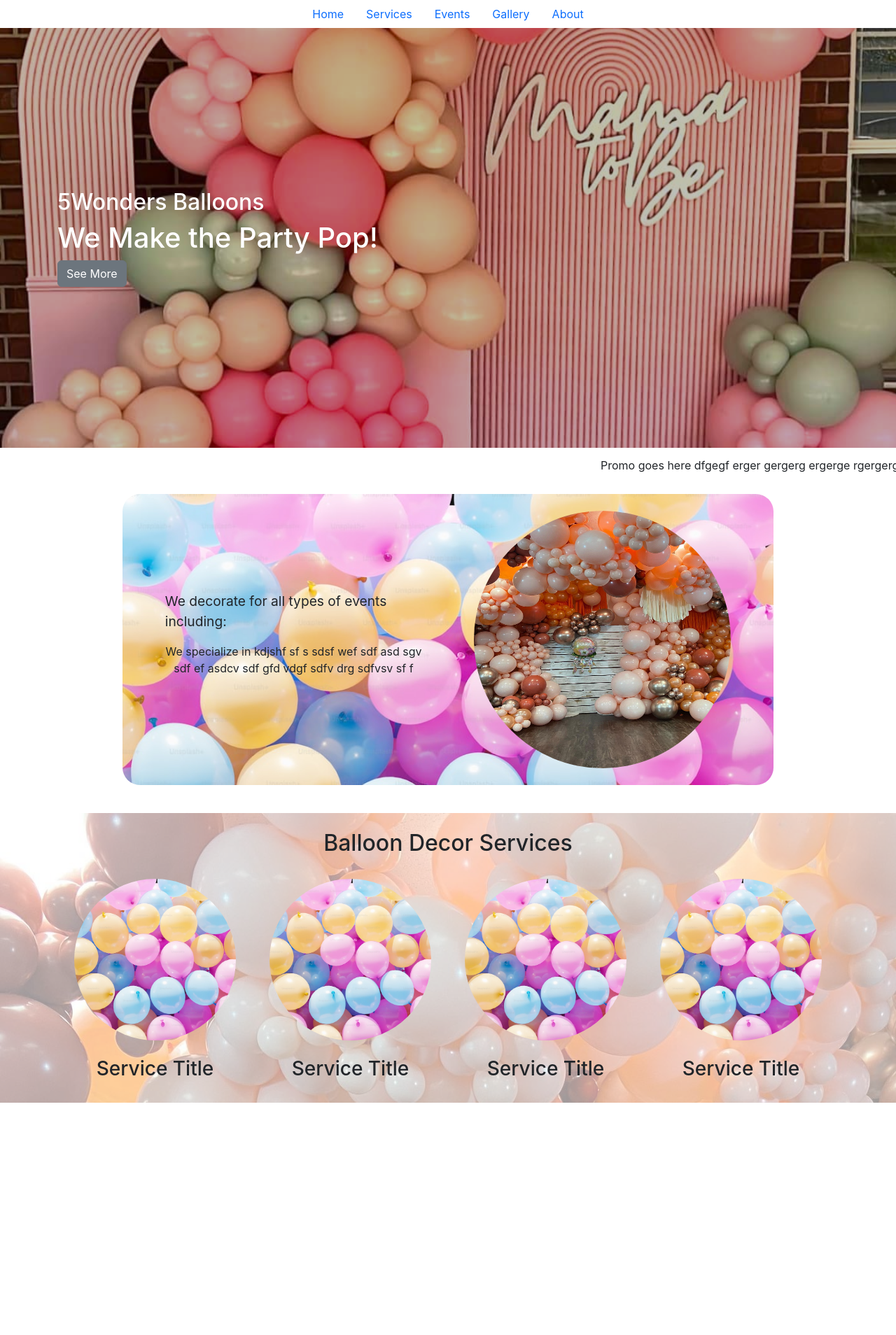
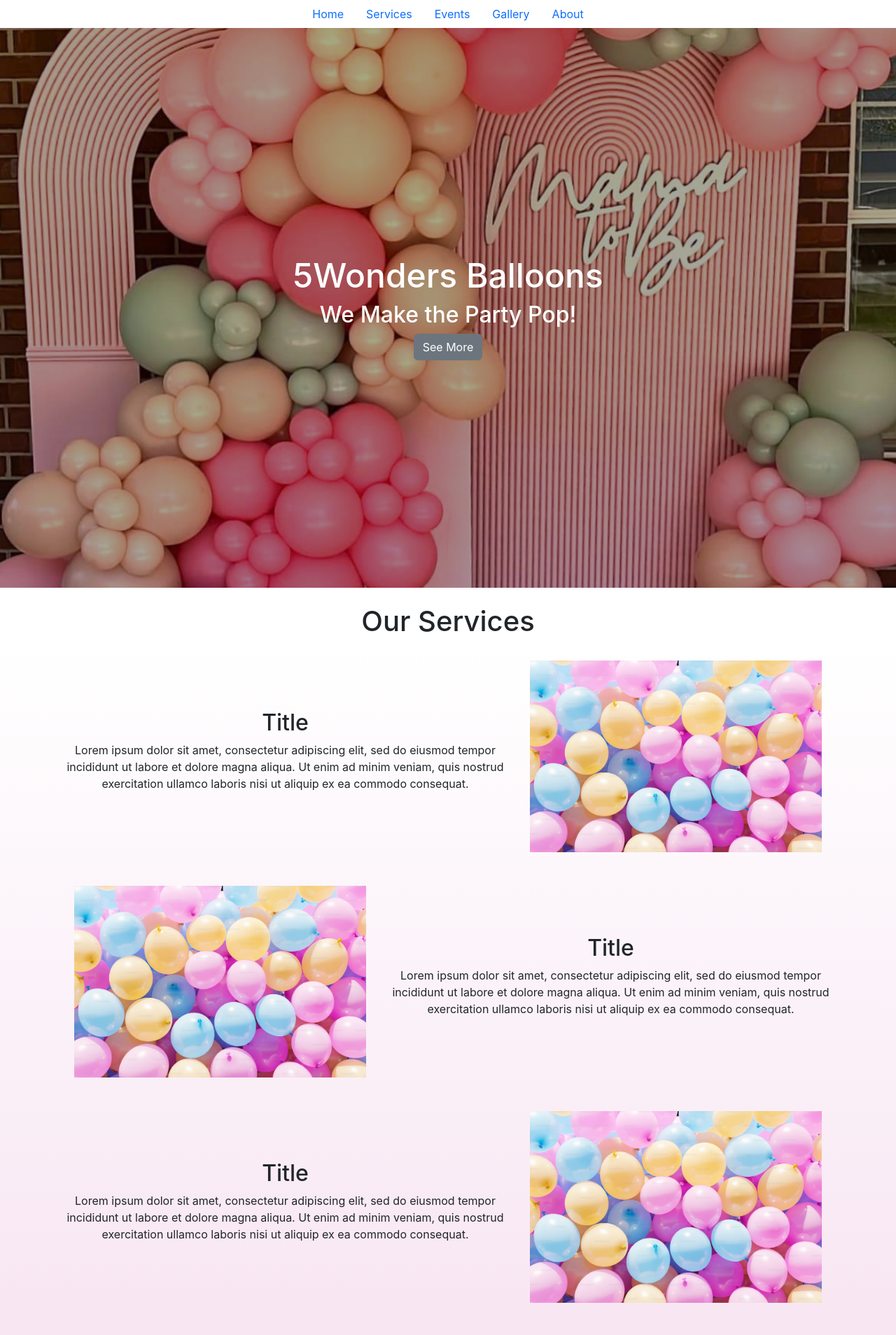
Before and after one commit to Tavera15/FiveWondersBalloon-client, a React (Create React App) app: page /services in a window 1280 px wide. Shown: the top 1908 px of the page at 70% size. Before the commit the page ends 1600 px from the top, so only its background shows below. Built offline with nearby package versions, Linux system fonts and the light colour scheme.

Commit message:
update cards

```diff
--- /dev/null
+++ b/src/Components/QualityCard/QualityCard.css
@@ -0,0 +1,16 @@
+
+.service-card{
+}
+
+
+.service-card-img{
+    background-position: 50% 50%;
+    border-radius: 50%;
+    object-fit: cover;
+    border-radius: 50%;
+    aspect-ratio: 1/1;
+    height: 100%;
+}
+
+.pic{
+}
--- /dev/null
+++ b/src/Components/QualityCard/QualityCard.js
@@ -0,0 +1,27 @@
+import React from "react";
+import { Button } from "react-bootstrap";
+import img from "../../images/card2.jpeg"
+import "./QualityCard.css"
+
+function QualityCard()
+{
+    return(
+        <div className="col-12 col-sm-6 p-4 service-card">
+            <div className="service-card-icon">
+
+            </div>
+            <h2>Title</h2>
+            <p>Lorem ipsum dolor sit amet, consectetur adipiscing elit, sed do eiusmod tempor incididunt ut labore et dolore magna aliqua. Ut enim ad minim veniam, quis nostrud exercitation ullamco laboris nisi ut aliquip ex ea commodo consequat. Duis aute irure dolor in reprehenderit in voluptate velit esse cillum dolore eu fugiat nulla pariatur. Excepteur sint occaecat cupidatat non proident, sunt in culpa qui officia deserunt mollit anim id est laborum.</p>
+        </div>
+    );
+        {/*
+        <div className="col-12 col-lg-3 col-md-3 col-sm-6 service-card">
+        <div className="p-4 col-12">
+        <img alt="1" src={img} className="col-12 service-card-img"/>
+        <h3 className="mt-4">Service Title</h3>
+        </div>
+        </div>
+        */}
+}
+
+export default QualityCard;
--- a/src/Components/ServiceCard/ServiceCard.css
+++ b/src/Components/ServiceCard/ServiceCard.css
@@ -1,16 +1,12 @@
 
 .service-card{
+    display: flex;
+    flex-direction: row;
+    flex-wrap: wrap;
+    justify-content: center;
+    align-items: center;
 }
 
-
-.service-card-img{
-    background-position: 50% 50%;
-    border-radius: 50%;
-    object-fit: cover;
-    border-radius: 50%;
-    aspect-ratio: 1/1;
-    height: 100%;
+.zz-left{
+    flex-direction: row-reverse !important;
 }
-
-.pic{
-}
--- a/src/Components/ServiceCard/ServiceCard.js
+++ b/src/Components/ServiceCard/ServiceCard.js
@@ -1,15 +1,18 @@
 import React from "react";
-import { Button } from "react-bootstrap";
-import img from "../../images/card2.jpeg"
-import "./ServiceCard.css"
+import "./ServiceCard.css";
+import temp from "../../images/card2.jpeg";
 
-function ServiceCard()
+function ServiceCard(props)
 {
     return(
-        <div className="col-12 col-lg-3 col-md-3 col-sm-6 service-card">
-            <div className="p-4 col-12">
-                <img alt="1" src={img} className="col-12 service-card-img"/>
-                <h3 className="mt-4">Service Title</h3>
+        <div className={`service-card " + ${props.zzLeft ? "zz-left" : ""}`}>
+            <div className="p-4 col-12 col-sm-5">
+                <img className="col-12" src={temp} />
+            </div>
+
+            <div className="p-1 col-12 col-sm-7">
+                <h2>Title</h2>
+                <p>Lorem ipsum dolor sit amet, consectetur adipiscing elit, sed do eiusmod tempor incididunt ut labore et dolore magna aliqua. Ut enim ad minim veniam, quis nostrud exercitation ullamco laboris nisi ut aliquip ex ea commodo consequat.</p>
             </div>
         </div>
     );
--- a/src/Pages/HomePage/HomePage.css
+++ b/src/Pages/HomePage/HomePage.css
@@ -3,7 +3,7 @@
 .intro{
     color: white;
     height: 45rem;
-    height: 75vh;
+    height: 100vh;
     background-image: url("/./src/images/introservices.jpeg");
     background-position: center;
     background-repeat: no-repeat;
@@ -19,15 +19,25 @@
 
 .intro-shade{
     height: inherit;
-    background-color: rgba(0,0,0,.25);
+    background-color: rgba(255, 255, 255, 1);
+    background-color: rgba(0,0,0,.35);
 }
 
 .intro-text-container{
     display: flex;
     flex-direction: column;
-    align-items: flex-start;
+    align-items: center;
     justify-content: center;
     height: inherit;
+    color: white;
+}
+
+.business-name{
+    font-size: 6vh;
+}
+
+.subheader{
+    font-size: 4vh;
 }
 
 .promo {
@@ -71,13 +81,30 @@
     -webkit-transform: translateX(-100%); /* Browser bug fix */
     transform: translateX(-100%);
     }
-    }
+}
+
+.white-pink-gradient{
+    background: rgb(255,255,255);
+    background: linear-gradient(180deg, rgba(255,255,255,1) 0%, rgba(0,128,128,.4) 100%);
+
+    background: rgb(255,255,255);
+    background: linear-gradient(180deg, rgba(255,255,255,1) 0%, rgba(231,173,215,.4) 100%);
+}
+
+.grid-services{
+    display: flex;
+    flex-direction: row;
+    flex-wrap: wrap;
+}
+
+
 
 .about-us{
     display: flex;
     flex-direction: row;
     flex-wrap: wrap;
     border: solid green 2px;
+    text-align: center;
 }
 
 .about-us img{
@@ -96,7 +123,6 @@
 }
 
 .what-we-do{
-    padding: 1rem;
 }
 
 .details-card{
--- a/src/Pages/HomePage/HomePage.js
+++ b/src/Pages/HomePage/HomePage.js
@@ -4,6 +4,7 @@ import "../../images/introservices.jpeg";
 import wwd from "../../images/card1.jpeg"
 import logo from "../../images/logo.jpeg"
 import { Button } from "react-bootstrap";
+import QualityCard from "../../Components/QualityCard/QualityCard";
 import ServiceCard from "../../Components/ServiceCard/ServiceCard";
 
 
@@ -13,19 +14,19 @@ function HomePage()
         <div>
             <div className="intro">
                 <div className="intro-shade">
-                    <div className="container intro-text-container">
-                        <h2>5Wonders Balloons</h2>
-                        <h1>We Make the Party Pop!</h1>
+                    <div className=" intro-text-container">
+                        <h2 className="business-name">5Wonders Balloons</h2>
+                        <h1 className="subheader">We Make the Party Pop!</h1>
                         <Button className="btn btn-secondary">See More</Button>
                     </div>
                 </div>
             </div>
 
+            {/*
             <div className="promo">
                 <p>Promo goes here dfgegf erger gergerg ergerge rgergerg ergerg erger gergergerg f 5t4t3ew r3t3 tt534 t3t5 t35t35terg ergetge </p>
             </div>
 
-            {/*
 
                 <div className="container about-us p-4">
 
@@ -39,28 +40,9 @@ function HomePage()
 
                 <div className="col-12 col-sm-3">
                     <img className="col-12" alt="about-2" src={wwd}/>
-                </div>
-            </div>
+                    </div>
+                    </div>
 
-            */}
-
-            <div className="what-we-do">
-
-            <div className="container mb-4">
-            <div className="details-card p-4 container col-12 col-md-10">
-            <div className="col-12 col-md-5">
-            <p className="details-text col-12">
-            We decorate for all types of events including:
-            </p>
-
-            <p>We specialize in kdjshf sf s sdsf wef sdf asd sgv sdf ef asdcv sdf gfd  vdgf sdfv drg sdfvsv sf f</p>
-            </div>
-            <div className="col-0 col-md-1"></div>
-            <img className="col-8 col-md-5 details-card-img" src={wwd} alt="logo"/>
-            </div>
-            </div>
-
-            </div>
 
             <div className="bg-pic mb-4">
                 <div className="specialties pt-4">
@@ -74,6 +56,50 @@ function HomePage()
                     </div>
                 </div>
             </div>
+        */}
+
+        <div className="pt-4 pb-4 list-of-servgices">
+            <h1>Our Services</h1>
+
+            <div className="grid-services zig-zag-services white-pink-gradient">
+                <div className="container">
+                    <ServiceCard zzLeft={true} />
+                    <ServiceCard zzLeft={false} />
+                    <ServiceCard zzLeft={true} />
+                    <ServiceCard zzLeft={false} />
+                </div>
+            </div>
+        </div>
+
+
+        <div className="descriptions pt-4 pb-4">
+
+            <div className="container grid-services mb-4">
+                <QualityCard />
+                <QualityCard />
+                <QualityCard />
+                <QualityCard />
+            </div>
+
+            <div className="what-we-do">
+
+                <div className="container">
+                    <div className="details-card p-4 container col-12 col-md-10">
+                        <div className="col-12 col-md-5">
+                            <h2 className="details-text col-12">
+                                About Me
+                            </h2>
+
+                            <p>We specialize in kdjshf sf s sdsf wef sdf asd sgv sdf ef asdcv sdf gfd  vdgf sdfv drg sdfvsv sf f</p>
+                        </div>
+                        <div className="col-0 col-md-1"></div>
+                        <img className="col-8 col-md-5 details-card-img" src={wwd} alt="logo"/>
+                    </div>
+                </div>
+
+            </div>
+
+        </div>
 
             <div className="balloon-arcs">
 
```
